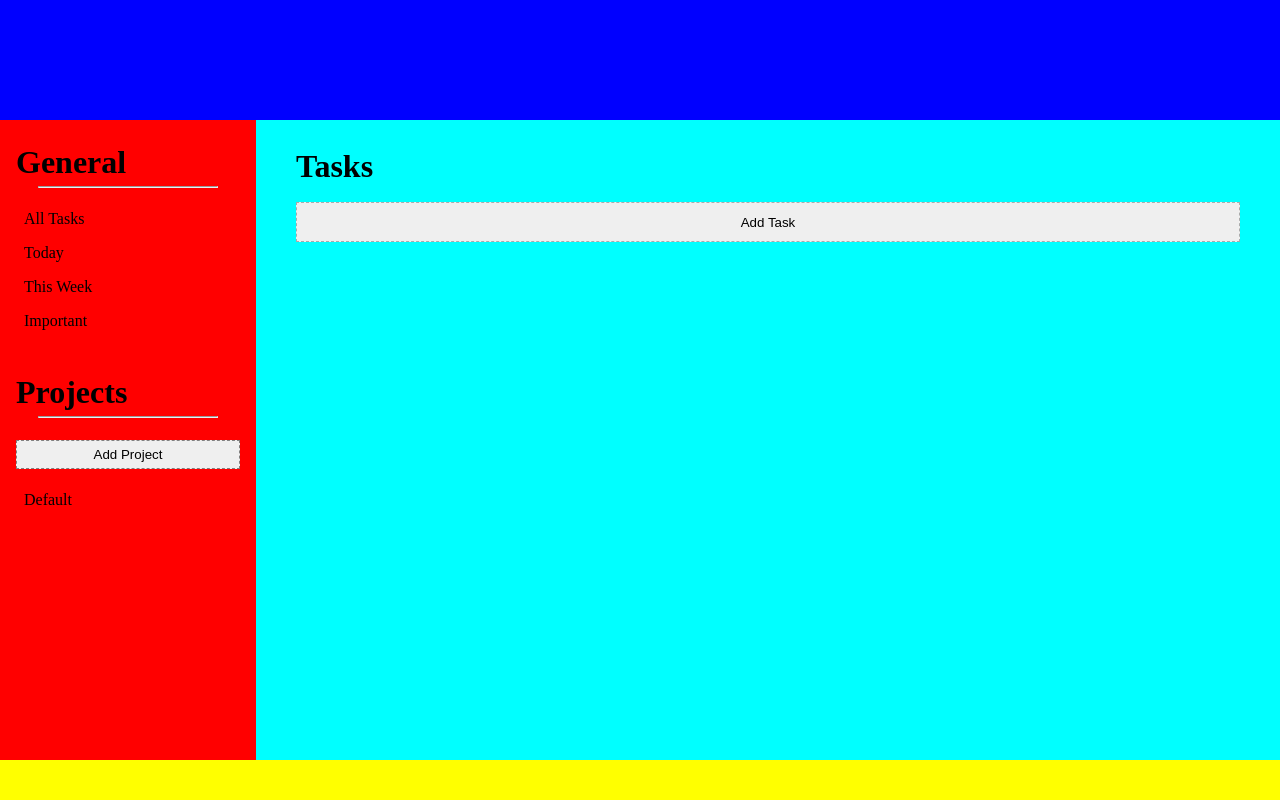
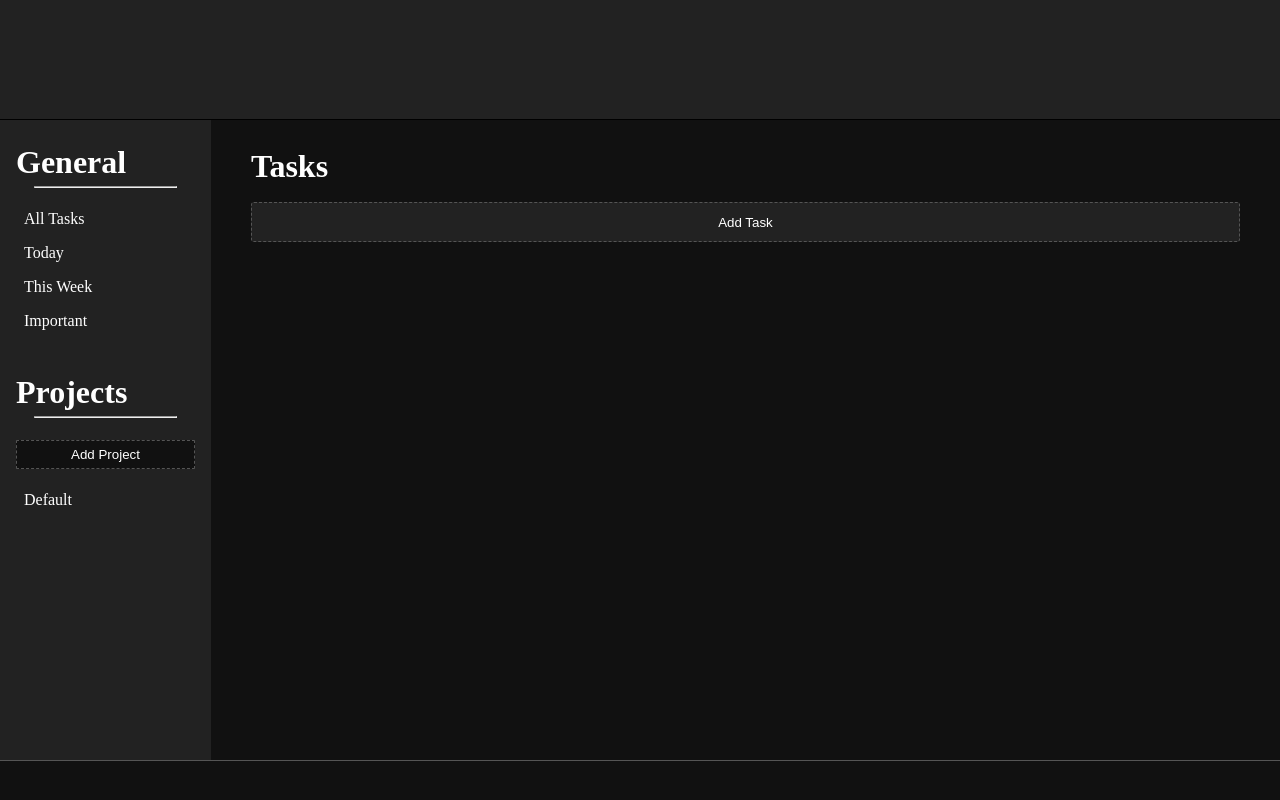
Before and after one commit to CrabVS/odin-todo-list, a website built with webpack: page dist/index.html in a window 1280 px wide. Built offline with Linux system fonts and the light colour scheme.

Commit message:
Add basic styling to elements

```diff
--- a/src/components/aside/aside.css
+++ b/src/components/aside/aside.css
@@ -1,7 +1,7 @@
 aside {
     width: 20%;
     height: 100%;
-    background-color: red;
+    background-color: var(--light-black);
     display: flex;
     justify-content: flex-end;
     overflow: auto;
@@ -55,7 +55,8 @@ aside {
     width: 100%;
     margin-top: 14px;
     padding: 6px 0;
-    border: 1px dashed gray;
+    border: 1px dashed var(--gray-color);
+    border-radius: 1px;
 }
 
 #project-list {
--- a/src/components/header/header.css
+++ b/src/components/header/header.css
@@ -1,4 +1,5 @@
 header {
-    background-color: blue;
+    background-color: var(--light-black);
     height: 15vh;
+    border-bottom: 1px solid black;
 }
--- a/src/components/main/main.css
+++ b/src/components/main/main.css
@@ -1,6 +1,6 @@
 main {
-    background-color: cyan;
-    width: 80%;
+    background-color: var(--dark-black);
+    width: 100%;
     height: 100%;
     overflow: auto;
     padding: 30px 40px;
@@ -13,7 +13,8 @@ main h2 {
 #task-btn {
     width: 100%;
     height: 40px;
-    border: 1px dashed #aaa;
+    border: 1px dashed var(--gray-color);
+    background-color: var(--light-black);
 }
 
 #task-container {
--- a/src/components/main/task/task.css
+++ b/src/components/main/task/task.css
@@ -1,13 +1,12 @@
 .task {
     width: 100%;
     height: 40px;
-    background-color: pink;
+    background-color: var(--light-black);
     display: flex;
     justify-content: space-between;
 }
 
 .task > * {
-    outline: 1px solid black;
     padding: 5px;
     display: flex;
     align-items: center;
@@ -15,6 +14,10 @@
 
 .task > h6 {
     flex: 3;
+}
+
+.task > h6:first-child {
+    padding-left: 14px;
 }
 
 .task > div {
@@ -37,4 +40,5 @@
 
 .task-buttons > img {
     cursor: pointer;
+    filter: invert(73%) sepia(100%) saturate(1%) hue-rotate(336deg) brightness(100%) contrast(94%);
 }
--- a/src/components/main/taskform.css
+++ b/src/components/main/taskform.css
@@ -11,7 +11,7 @@
 }
 
 #task-form form {
-    background-color: #fff;
+    background-color: var(--light-black);
     padding: 20px;
     min-width: 300px;
     border-radius: 8px;
@@ -36,9 +36,10 @@
 #task-form .form-group input,
 #task-form .form-group textarea {
     padding: 4px 10px;
-    border: 1px solid #aaa;
+    border: 1px solid var(--dark-black);
     outline: none;
     border-radius: 4px;
+    background-color: var(--gray-color);
 }
 
 #task-form .form-group textarea {
--- a/src/style.css
+++ b/src/style.css
@@ -1,5 +1,13 @@
+:root {
+    --light-black: #222;
+    --dark-black: #111;
+    --text-color: #fff;
+    --gray-color: #555;
+}
+
 * {
     box-sizing: border-box;
+    color: var(--text-color);
 }
 
 body {
@@ -29,10 +37,14 @@ h2 {
 
 .btn {
     cursor: pointer;
+    background-color: var(--dark-black);
+    border: none;
+    padding: 6px 12px;
+    border-radius: 3px;
 }
 
 .btn:hover {
-    filter: brightness(94%);
+    filter: brightness(130%);
 }
 
 .btn:active {
@@ -61,5 +73,6 @@ footer {
     bottom: 0;
     width: 100%;
     height: 2.5rem;
-    background-color: yellow;
+    background-color: var(--dark-black);
+    border-top: 1px solid var(--gray-color);
 }
```
Also changed, not shown: dist/main.js.
